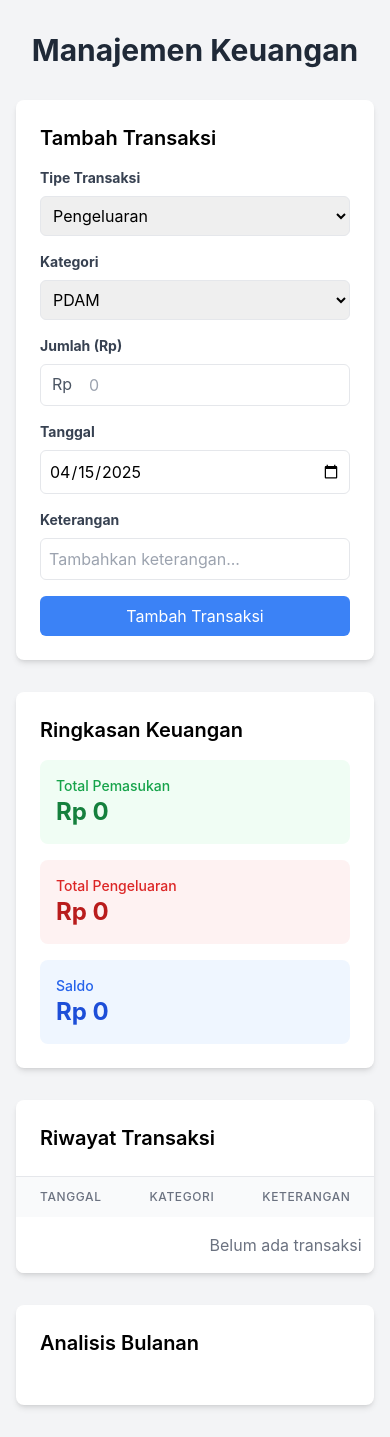
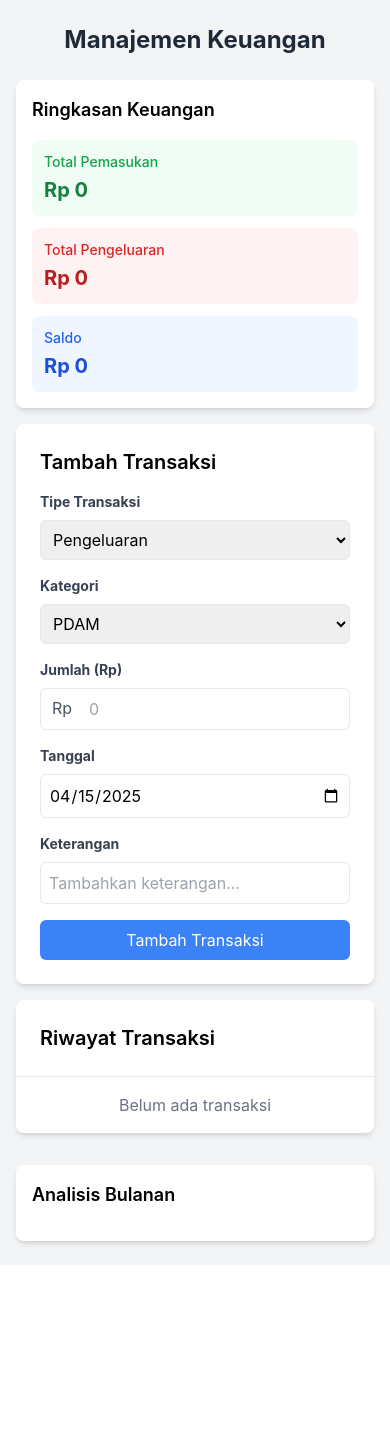
Before and after one commit to RoseRina/Keuangan, a React (Create React App) app: page / in a window 390 px wide. After the commit the page ends 1265 px from the top, so only its background shows below. Built offline with nearby package versions, Linux system fonts and the light colour scheme.

Commit message:
Update fitur

```diff
--- a/src/App.js
+++ b/src/App.js
@@ -61,22 +61,26 @@ function App() {
 
   return (
     <div className="min-h-screen bg-gray-100">
-      <div className="container mx-auto px-4 py-8">
-        <h1 className="text-3xl font-bold text-center text-gray-800 mb-8">
+      <div className="container mx-auto px-4 py-6 md:py-8">
+        <h1 className="text-2xl md:text-3xl font-bold text-center text-gray-800 mb-6 md:mb-8">
           Manajemen Keuangan
         </h1>
-        <div className="grid grid-cols-1 md:grid-cols-2 gap-8 mb-8">
-          <div>
+
+        {/* Form dan Summary */}
+        <div className="grid grid-cols-1 lg:grid-cols-2 gap-4 md:gap-8 mb-4 md:mb-8">
+          <div className="order-2 lg:order-1">
             <TransactionForm
               onSubmit={handleSubmit}
               editingTransaction={editingTransaction}
             />
           </div>
-          <div>
+          <div className="order-1 lg:order-2">
             <Summary transactions={transactions} />
           </div>
         </div>
-        <div className="grid grid-cols-1 lg:grid-cols-2 gap-8">
+
+        {/* TransactionList dan MonthlyAnalysis */}
+        <div className="grid grid-cols-1 xl:grid-cols-2 gap-4 md:gap-8">
           <div>
             <TransactionList
               transactions={transactions}
@@ -84,7 +88,7 @@ function App() {
               onEdit={handleEdit}
             />
           </div>
-          <div>
+          <div className="mt-4 xl:mt-0">
             <MonthlyAnalysis transactions={transactions} />
           </div>
         </div>
--- a/src/components/MonthlyAnalysis.js
+++ b/src/components/MonthlyAnalysis.js
@@ -40,44 +40,49 @@ const MonthlyAnalysis = ({ transactions }) => {
   };
 
   return (
-    <div className="bg-white rounded-lg shadow-md p-6">
-      <h2 className="text-xl font-semibold mb-6">Analisis Bulanan</h2>
+    <div className="bg-white rounded-lg shadow-md p-4 md:p-6">
+      <h2 className="text-lg md:text-xl font-semibold mb-4 md:mb-6">Analisis Bulanan</h2>
       <div className="space-y-6">
         {monthlyData.map(([key, data]) => (
-          <div key={key} className="border-b pb-4">
-            <h3 className="text-lg font-medium text-gray-800 mb-3">{data.month}</h3>
+          <div key={key} className="border-b pb-4 last:border-b-0">
+            <h3 className="text-base md:text-lg font-medium text-gray-800 mb-3">{data.month}</h3>
 
-            <div className="grid grid-cols-2 gap-4 mb-4">
+            <div className="grid grid-cols-2 gap-3 md:gap-4 mb-4">
               <div className="bg-green-50 p-3 rounded-lg">
-                <p className="text-sm text-green-600">Total Pemasukan</p>
-                <p className="text-lg font-bold text-green-700">{formatAmount(data.income)}</p>
+                <p className="text-xs md:text-sm text-green-600">Total Pemasukan</p>
+                <p className="text-sm md:text-lg font-bold text-green-700 mt-1">{formatAmount(data.income)}</p>
               </div>
               <div className="bg-red-50 p-3 rounded-lg">
-                <p className="text-sm text-red-600">Total Pengeluaran</p>
-                <p className="text-lg font-bold text-red-700">{formatAmount(data.expense)}</p>
+                <p className="text-xs md:text-sm text-red-600">Total Pengeluaran</p>
+                <p className="text-sm md:text-lg font-bold text-red-700 mt-1">{formatAmount(data.expense)}</p>
               </div>
             </div>
 
             <div className="mt-4">
-              <h4 className="text-sm font-medium text-gray-700 mb-2">Rincian Pengeluaran:</h4>
+              <h4 className="text-xs md:text-sm font-medium text-gray-700 mb-2">Rincian Pengeluaran:</h4>
               <div className="space-y-2">
-                {Object.entries(data.expensesByCategory).sort((a, b) => b[1] - a[1]).map(([category, amount]) => (
-                  <div key={category} className="flex justify-between items-center bg-gray-50 p-2 rounded">
-                    <span className="text-sm text-gray-600">{category}</span>
-                    <span className="text-sm font-medium text-gray-800">
-                      {formatAmount(amount)}
-                      <span className="text-xs text-gray-500 ml-1">
-                        ({((amount / data.expense) * 100).toFixed(1)}%)
-                      </span>
-                    </span>
-                  </div>
-                ))}
+                {Object.entries(data.expensesByCategory)
+                  .sort((a, b) => b[1] - a[1])
+                  .map(([category, amount]) => (
+                    <div key={category} className="flex justify-between items-center bg-gray-50 p-2 rounded text-xs md:text-sm">
+                      <span className="text-gray-600">{category}</span>
+                      <div className="text-right">
+                        <span className="font-medium text-gray-800">
+                          {formatAmount(amount)}
+                        </span>
+                        <span className="text-xs text-gray-500 block md:inline md:ml-1">
+                          ({((amount / data.expense) * 100).toFixed(1)}%)
+                        </span>
+                      </div>
+                    </div>
+                  ))}
               </div>
             </div>
 
             <div className="mt-4 p-3 bg-yellow-50 rounded-lg">
-              <p className="text-sm text-yellow-700">
-                Saldo: {formatAmount(data.income - data.expense)}
+              <p className="text-xs md:text-sm text-yellow-700 flex justify-between items-center">
+                <span>Saldo:</span>
+                <span className="font-bold">{formatAmount(data.income - data.expense)}</span>
               </p>
             </div>
           </div>
--- a/src/components/Summary.js
+++ b/src/components/Summary.js
@@ -29,24 +29,28 @@ const Summary = ({ transactions }) => {
   const { income, expense, balance } = calculateSummary();
 
   return (
-    <div className="bg-white rounded-lg shadow-md p-6">
-      <h2 className="text-xl font-semibold mb-4">Ringkasan Keuangan</h2>
-      <div className="grid grid-cols-1 gap-4">
-        <div className="p-4 bg-green-50 rounded-lg">
+    <div className="bg-white rounded-lg shadow-md p-4 md:p-6">
+      <h2 className="text-lg md:text-xl font-semibold mb-4">Ringkasan Keuangan</h2>
+      <div className="grid grid-cols-1 gap-3 md:gap-4">
+        <div className="p-3 md:p-4 bg-green-50 rounded-lg">
           <p className="text-sm text-green-600 font-medium">Total Pemasukan</p>
-          <p className="text-2xl font-bold text-green-700">{formatAmount(income)}</p>
+          <p className="text-xl md:text-2xl font-bold text-green-700 mt-1">
+            {formatAmount(income)}
+          </p>
         </div>
 
-        <div className="p-4 bg-red-50 rounded-lg">
+        <div className="p-3 md:p-4 bg-red-50 rounded-lg">
           <p className="text-sm text-red-600 font-medium">Total Pengeluaran</p>
-          <p className="text-2xl font-bold text-red-700">{formatAmount(expense)}</p>
+          <p className="text-xl md:text-2xl font-bold text-red-700 mt-1">
+            {formatAmount(expense)}
+          </p>
         </div>
 
-        <div className={`p-4 ${balance >= 0 ? 'bg-blue-50' : 'bg-yellow-50'} rounded-lg`}>
+        <div className={`p-3 md:p-4 ${balance >= 0 ? 'bg-blue-50' : 'bg-yellow-50'} rounded-lg`}>
           <p className={`text-sm ${balance >= 0 ? 'text-blue-600' : 'text-yellow-600'} font-medium`}>
             Saldo
           </p>
-          <p className={`text-2xl font-bold ${balance >= 0 ? 'text-blue-700' : 'text-yellow-700'}`}>
+          <p className={`text-xl md:text-2xl font-bold mt-1 ${balance >= 0 ? 'text-blue-700' : 'text-yellow-700'}`}>
             {formatAmount(balance)}
           </p>
         </div>
--- a/src/components/TransactionList.js
+++ b/src/components/TransactionList.js
@@ -16,10 +16,55 @@ const TransactionList = ({ transactions, onDelete, onEdit }) => {
     }).format(amount);
   };
 
-  return (
-    <div className="bg-white rounded-lg shadow-md overflow-hidden">
-      <h2 className="text-xl font-semibold p-6 border-b">Riwayat Transaksi</h2>
-      <div className="overflow-x-auto">
+  // Tampilan mobile menggunakan card
+  const MobileView = () => (
+    <div className="space-y-4 md:hidden">
+      {transactions.length === 0 ? (
+        <div className="text-center text-gray-500 py-4">
+          Belum ada transaksi
+        </div>
+      ) : (
+        transactions.map(transaction => (
+          <div key={transaction.id} className="bg-white rounded-lg shadow p-4 space-y-2">
+            <div className="flex justify-between items-start">
+              <div>
+                <div className="font-medium">{transaction.category}</div>
+                <div className="text-sm text-gray-600">{formatDate(transaction.date)}</div>
+              </div>
+              <div className={`font-bold ${
+                transaction.amount < 0 ? 'text-red-600' : 'text-green-600'
+              }`}>
+                {formatAmount(transaction.amount)}
+              </div>
+            </div>
+            {transaction.description && (
+              <div className="text-sm text-gray-600 border-t pt-2">
+                {transaction.description}
+              </div>
+            )}
+            <div className="flex justify-end space-x-2 border-t pt-2">
+              <button
+                onClick={() => onEdit(transaction)}
+                className="p-2 text-blue-600 hover:text-blue-900"
+              >
+                <PencilIcon className="h-5 w-5" />
+              </button>
+              <button
+                onClick={() => onDelete(transaction.id)}
+                className="p-2 text-red-600 hover:text-red-900"
+              >
+                <TrashIcon className="h-5 w-5" />
+              </button>
+            </div>
+          </div>
+        ))
+      )}
+    </div>
+  );
+
+  // Tampilan desktop menggunakan tabel
+  const DesktopView = () => (
+    <div className="hidden md:block overflow-x-auto">
       <table className="w-full">
         <thead className="bg-gray-50">
           <tr>
@@ -76,6 +121,13 @@ const TransactionList = ({ transactions, onDelete, onEdit }) => {
         </tbody>
       </table>
     </div>
+  );
+
+  return (
+    <div className="bg-white rounded-lg shadow-md overflow-hidden">
+      <h2 className="text-xl font-semibold p-6 border-b">Riwayat Transaksi</h2>
+      <MobileView />
+      <DesktopView />
     </div>
   );
 };
```
Lines whose indentation alone changed are shown as unchanged.
